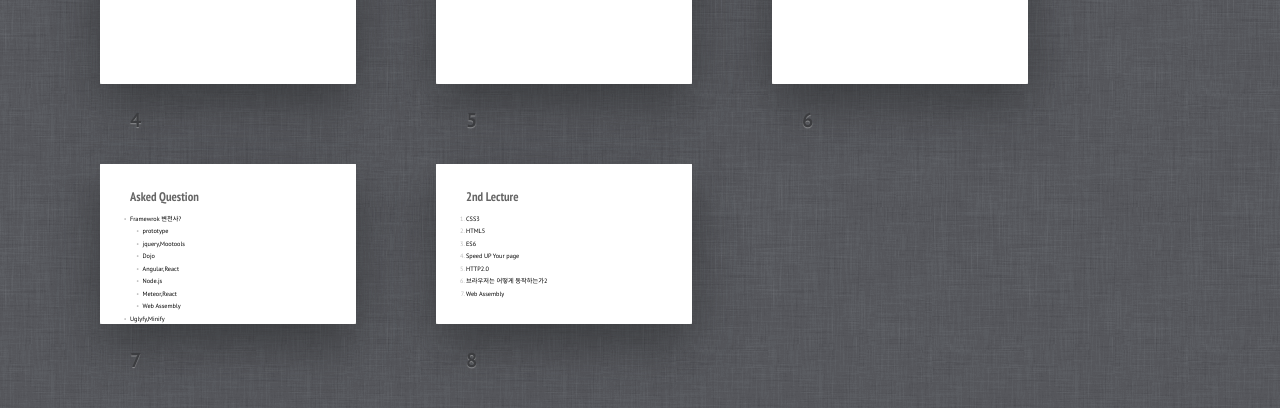
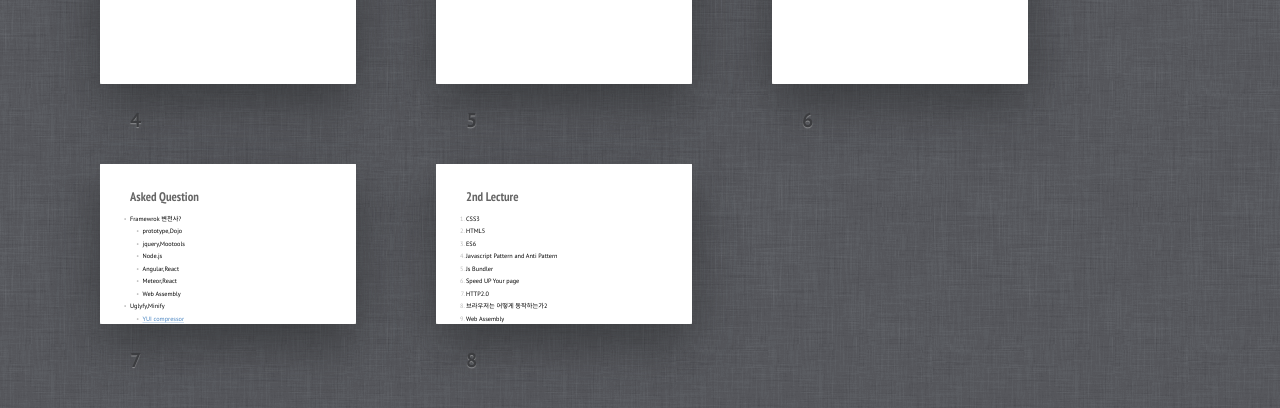
Before and after one commit to ehrudxo/javascript, a plain HTML site: page presentations/javascript.html in a window 1280 px wide. Shown: the part 546-954 px from the top of the page. Drawn offline with Linux system fonts and the light colour scheme.

Commit message:
update for lec

```diff
--- a/presentations/javascript.html
+++ b/presentations/javascript.html
@@ -88,16 +88,21 @@
 		<ul>
 			<li>Framewrok 변천사?
 					<ul>
-							<li class="next">prototype</li>
+							<li class="next">prototype,Dojo</li>
 							<li class="next">jquery,Mootools</li>
-							<li class="next">Dojo</li>
+							<li class="next">Node.js</li>
 							<li class="next">Angular,React</li>
-							<li class="next">Node.js</li>
 							<li class="next">Meteor,React</li>
 							<li class="next">Web Assembly</li>
 					</ul>
 			</li>
-			<li>Uglyfy,Minify</li>
+			<li>Uglyfy,Minify
+					<ul>
+						<li><a href="http://yui.github.io/yuicompressor/">YUI compressor</a></li>
+						<li><a href="https://github.com/mishoo/UglifyJS2">uglify</a></li>
+						<li>grunt, gulp, webpack - Js Bundler</li>
+					</ul>
+			</li>
 		</ul>
 	</div></section>
 	<section class="slide"><div>
@@ -106,6 +111,8 @@
 			<li class="next">CSS3</li>
 			<li class="next">HTML5</li>
 			<li class="next">ES6</li>
+			<li class="next">Javascript Pattern and Anti Pattern</li>
+			<li class="next">Js Bundler</li>
 			<li class="next">Speed UP Your page</li>
 			<li class="next">HTTP2.0</li>
 			<li class="next">브라우저는 어떻게 동작하는가2</li>
```
